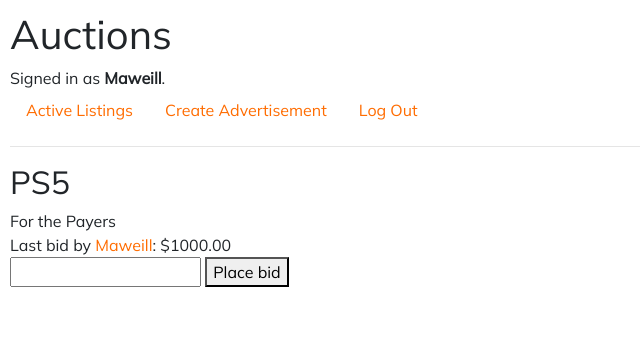
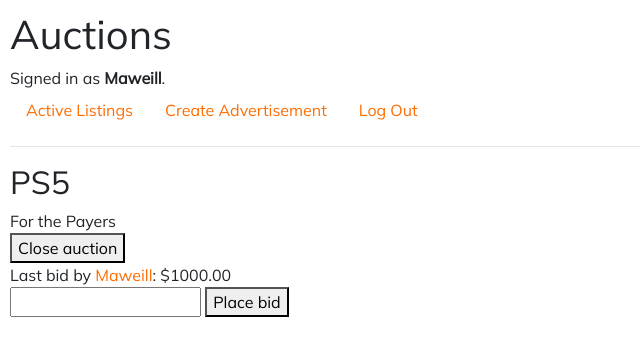
Before and after one commit to DuLovell/Project2, a Django app: page /listings/9 in a window 1280 px wide. Shown: the top 356 px of the page, without its empty margins (0-640 px from the left). Run offline with Django 3.2, Linux system fonts and the light colour scheme; a user stored in the database is signed in; data comes from the database, SQL or seed files in the repository; both versions use the stored data as it was after the commit; some libraries are stand-ins or nearby versions.

Commit message:
Add status func + closing adverts

```diff
--- a/auctions/models.py
+++ b/auctions/models.py
@@ -11,7 +11,7 @@
 class Advert(models.Model):
 	title = models.CharField(max_length=32)
 	description = models.TextField(max_length=1024)
-	#price = models.DecimalField(max_digits=8, decimal_places=2)
+	status = models.BooleanField(default=True)
 	created = models.DateTimeField(auto_now_add=True)
 
 	##TODO photo = models.ImageField (разобраться с Pillow)
--- a/auctions/templates/auctions/advertisement.html
+++ b/auctions/templates/auctions/advertisement.html
@@ -6,9 +6,17 @@
 
 
 {% block body %}
+	    <!-- place for image section -->
 		<h2> {{ advert.title}} </h2>
-    <!-- place for image section -->
 		<div> {{ advert.description }} </div>
+
+	{% if advert.status %}
+		{% if user.is_authenticated and advert.bid.first.user == username %}
+			<form action="" method="get">
+				<input type="hidden" name="q" value="close">
+				<button type="submit">Close auction</button></a>
+			</form>
+		{% endif %}
 		<div> Last bid by <a href="" id="username">{{ advert.bid.last.user }}</a>: ${{ advert.bid.last.amount }} </div>
 		{% if user.is_authenticated %}
 			<form action="{{advert.id}}" method="post">
@@ -19,4 +27,12 @@
 		{% else %}
 			<p>Log in to place a bid</p>
 		{% endif %}
+
+	{% else %}
+		{% if advert.bid.last.user == username %}
+			<div>You won this auction!</div>
+		{% else %}
+			<div>The winner is {{ advert.bid.last.user }} with ${{ advert.bid.last.amount }} bid!</div>
+		{% endif %}
+	{% endif %}
 {% endblock %}
--- a/auctions/views.py
+++ b/auctions/views.py
@@ -92,6 +92,10 @@
     ad = Advert.objects.get(id=id)
     highest_bid = ad.bid.last().amount
 
+    if request.GET.get("q") == "close":
+        ad.status = False
+        ad.save()
+
     if request.method == "POST":
         new_amount = request.POST.get("amount")
         bid = Bid(user=user, amount=new_amount, advertisement=ad)
@@ -101,5 +105,7 @@
 
     return render(request, "auctions/advertisement.html", {
         "advert": ad,
-        "min_bid": highest_bid + 1
+        "min_bid": highest_bid + 1,
+        "username": user,
+
         })
```
Also changed, not shown: db.sqlite3. Lines whose indentation alone changed are shown as unchanged.
